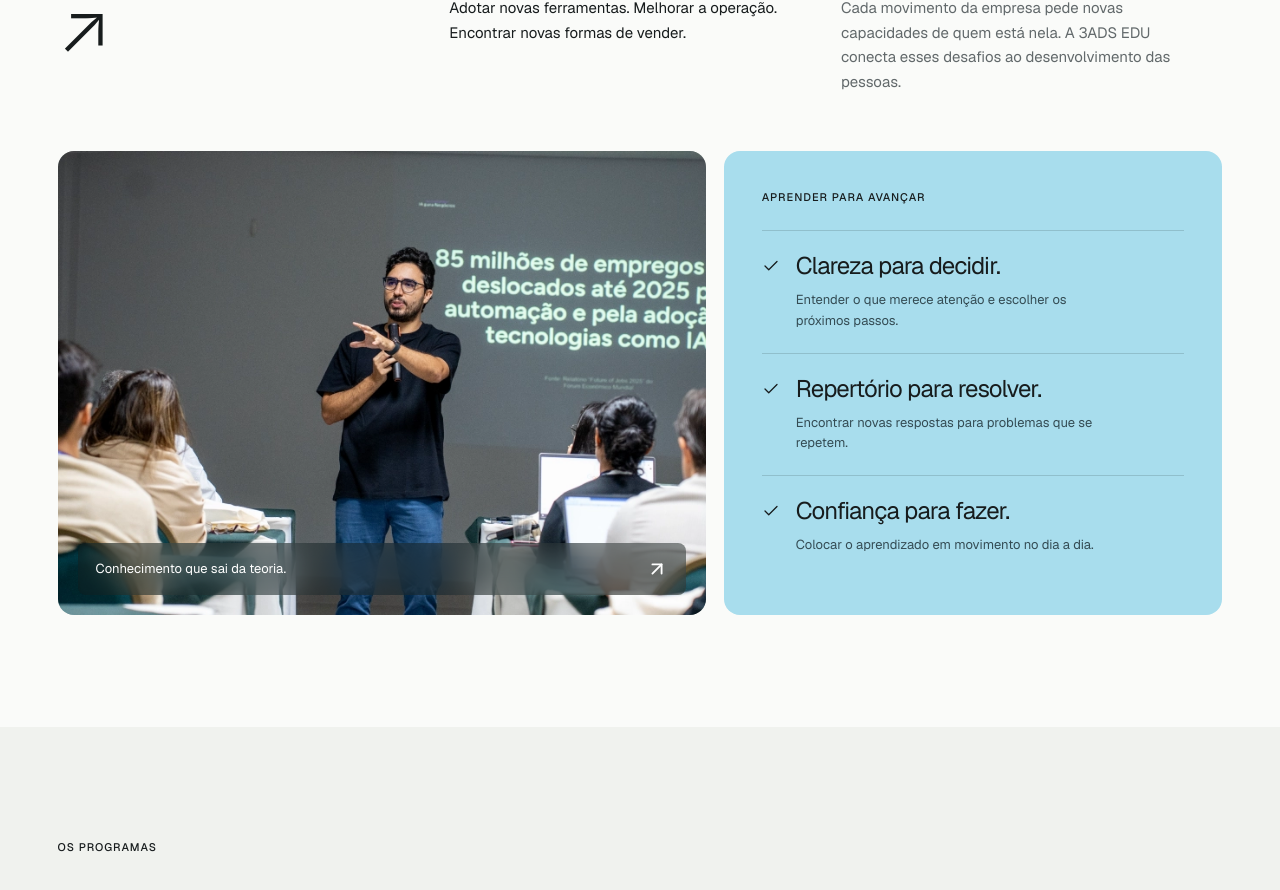
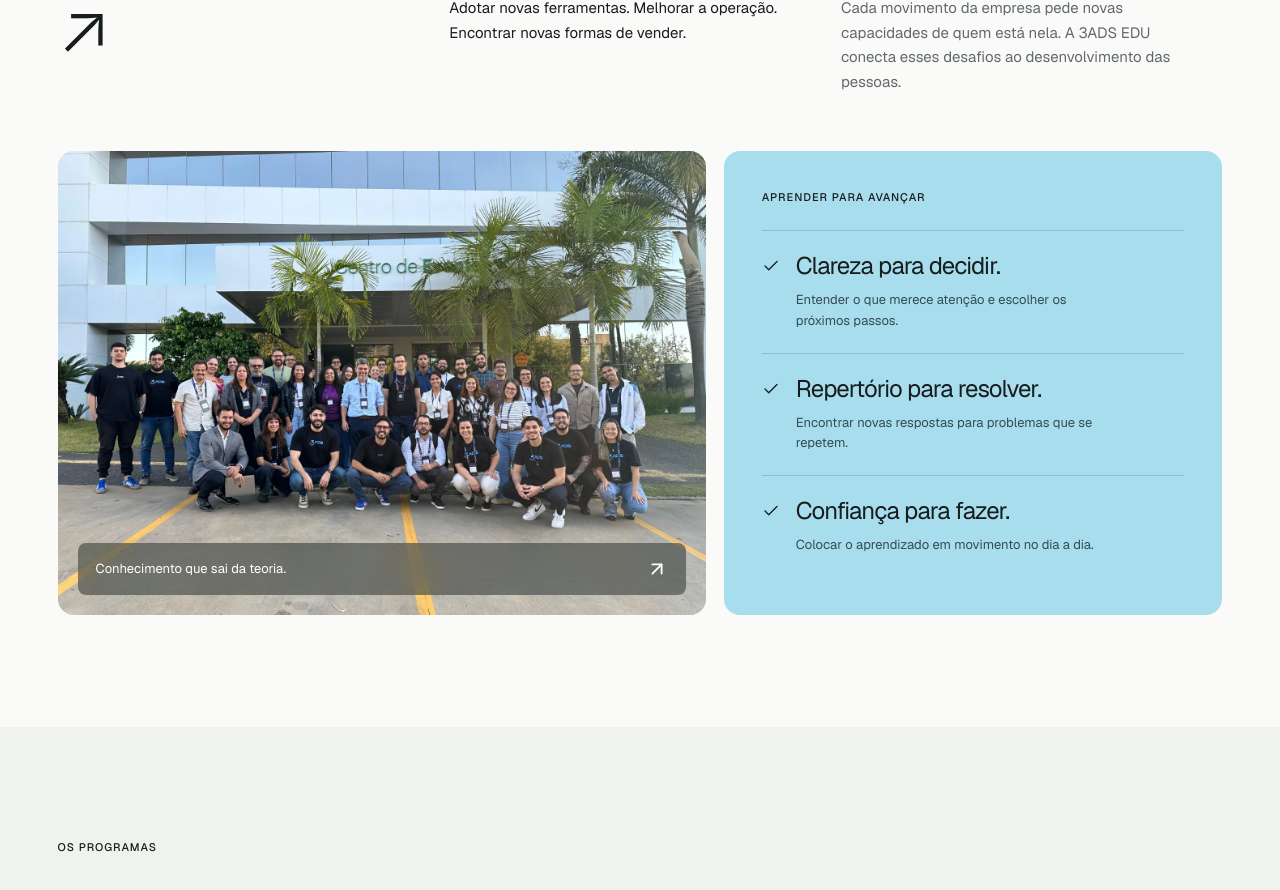
Before and after one commit to atende3ads-ux/3ads-edu, a React (Vite) app: page / in a window 1280 px wide. Shown: the part 1401-2291 px from the top of the page. Built offline with nearby package versions, Linux system fonts and the light colour scheme.

Commit message:
Atualiza foto do bloco de desafios

```diff
--- a/src/App.tsx
+++ b/src/App.tsx
@@ -113,7 +113,7 @@ export default function App() {
             <Reveal><SectionLabel>O próximo passo</SectionLabel><h2 id="challenge-title" className="challenge-title">Sua empresa tem planos grandes.<br /><span className="muted">Seu time precisa</span> estar pronto<span className="blue-period">.</span></h2></Reveal>
             <Reveal className="challenge-description"><span className="section-symbol" aria-hidden="true">↗</span><p>Adotar novas ferramentas. Melhorar a operação. Encontrar novas formas de vender.</p><p>Cada movimento da empresa pede novas capacidades de quem está nela. A 3ADS EDU conecta esses desafios ao desenvolvimento das pessoas.</p></Reveal>
             <div className="challenge-grid">
-              <Reveal className="challenge-photo image-hover"><img src="./images/encontro-3ads.webp" alt="Carlos Costa compartilhando conhecimento com uma equipe durante um encontro da 3ADS" width="759" height="535" loading="lazy" decoding="async" /><div className="photo-caption">Conhecimento que sai da teoria.<ArrowUpRight size={22} aria-hidden="true" /></div></Reveal>
+              <Reveal className="challenge-photo image-hover"><img src="./images/equipe-3ads-educacao.webp" alt="Grupo de profissionais reunido, com integrantes da 3ADS na primeira fila" width="1600" height="1200" loading="lazy" decoding="async" /><div className="photo-caption">Conhecimento que sai da teoria.<ArrowUpRight size={22} aria-hidden="true" /></div></Reveal>
               <Reveal className="benefits-card" delay={100}><p className="eyebrow">APRENDER PARA AVANÇAR</p>{[
                 ['Clareza para decidir.', 'Entender o que merece atenção e escolher os próximos passos.'],
                 ['Repertório para resolver.', 'Encontrar novas respostas para problemas que se repetem.'],
```
Also changed, not shown: public/images/equipe-3ads-educacao.webp (added), 1 other file (tests, documents, lock files or other folders).
